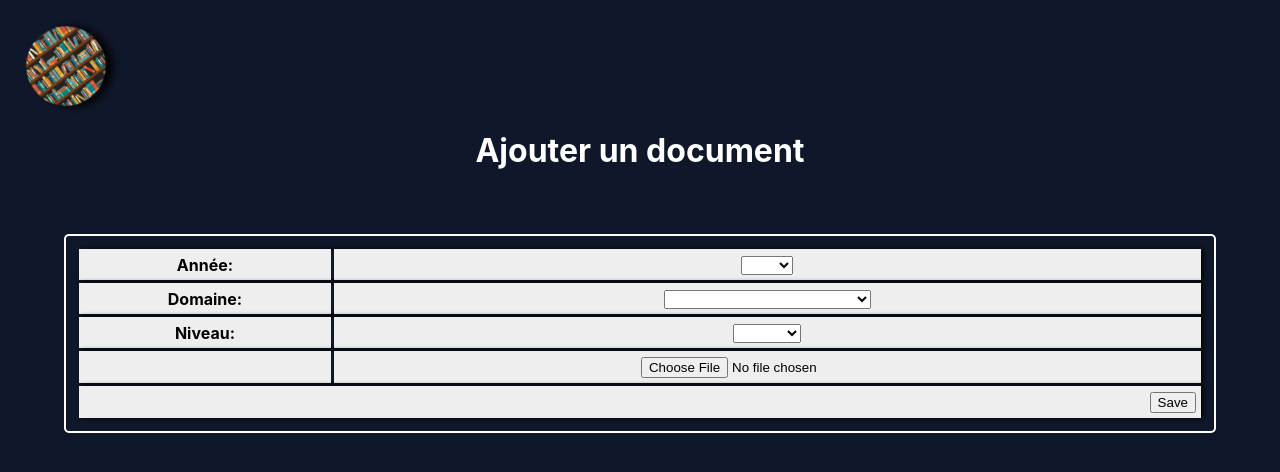
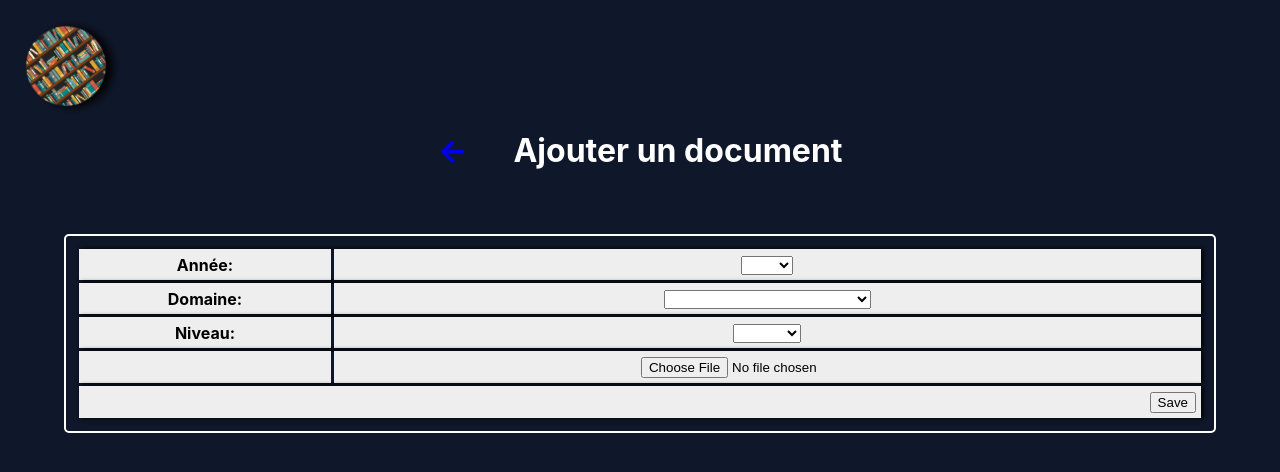
Before and after one commit to WissamOuhib/projet_veille_techno, a React (Create React App) app in the folder espace_collaboratif/: page /accueil/add in a window 1280 px wide. Shown: the top 472 px of the page. Built offline with nearby package versions, Linux system fonts and the light colour scheme.

Commit message:
welcome harry

```diff
--- a/espace_collaboratif/src/App.css
+++ b/espace_collaboratif/src/App.css
@@ -180,4 +180,9 @@ td {
 pre {
   color: white;
 }
+
+.harry {
+  height: 250px;
+  margin-right: 10%;
+}
 /***********************************************************************/
--- a/espace_collaboratif/src/components/AddDocument.js
+++ b/espace_collaboratif/src/components/AddDocument.js
@@ -1,3 +1,4 @@
+import { Link} from "react-router-dom";
 import { useState } from "react";
 
 export default function AddDocument() {
@@ -23,7 +24,10 @@ export default function AddDocument() {
 
     return (
         <div>
-            <h1>Ajouter un document</h1>
+            <h1>
+            <Link to="/">&#8592; &nbsp; &nbsp; &nbsp;</Link>
+            Ajouter un document
+            </h1>
             <form onSubmit={handleSubmit}>
                 <table cellSpacing="10">
                     <tbody>
--- a/espace_collaboratif/src/components/DetailDocument.js
+++ b/espace_collaboratif/src/components/DetailDocument.js
@@ -68,8 +68,6 @@ export default function DetailDocument() {
                         )}
                     </tbody>}
                 </table>
-
-                <button>Proposer solution</button>
             </div>
         )
     }
@@ -102,6 +100,15 @@ export default function DetailDocument() {
         {render_solutions()}
         </div>
 
+        <div className="card_ajouter_doc">
+            {/* <h3>Ajouter un document</h3> */}
+            <img className="bulle" src={require('.././media/bulle_texte_solution1.png')}></img>
+            <img className="harry" src={require('.././media/harry1.png')}></img>
+            <Link to="../accueil/add">
+                <span></span>
+            </Link>
+        </div>
+
     </div>
 
     )
```
Also changed, not shown: espace_collaboratif/src/media/bulle_texte_solution1.png (added), espace_collaboratif/src/media/harry1.png (added).
